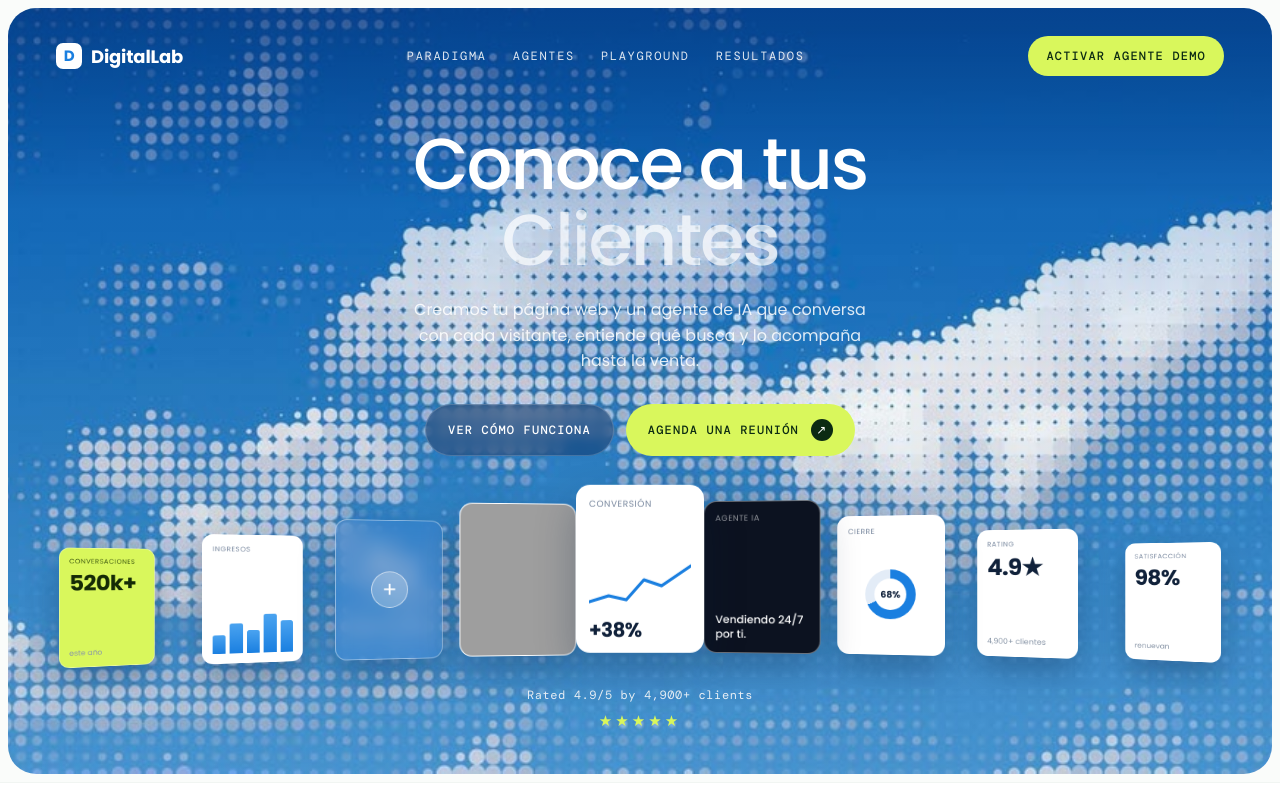
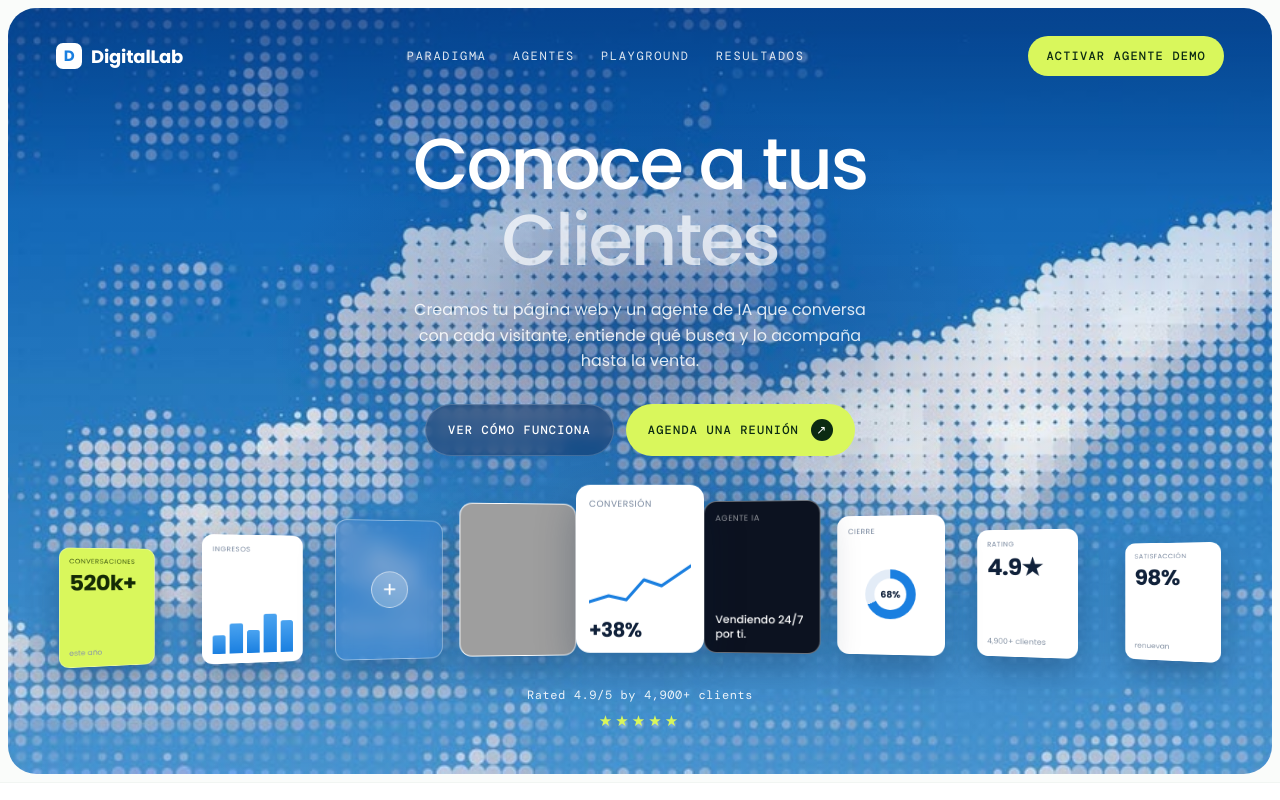
Before and after one commit to emmi-lili/inside-labs, a plain HTML site: page index.html in a window 1280 px wide. Shown: the top 800 px of the page. Drawn offline with nearby package versions, Linux system fonts and the light colour scheme; grey boxes are pictures that could not be loaded.

Commit message:
feat(hero): add radial halo behind headline and layer content above overlays

```diff
--- a/index.html
+++ b/index.html
@@ -93,6 +93,14 @@
     background-position: center top, center bottom, center;
     background-repeat: no-repeat;
   }
+  /* Halo suave detrás del titular para despegar el texto del fondo */
+  .hero-card::before {
+    content: ''; position: absolute; z-index: 0; left: 50%; top: 42%; transform: translate(-50%, -50%);
+    width: 860px; height: 540px; max-width: 120%;
+    background: radial-gradient(ellipse at center, rgba(10,46,110,.40) 0%, rgba(10,46,110,0) 62%);
+    pointer-events: none;
+  }
+  .hero-nav, .hero-center, .hero-carousel, .hero-rating { position: relative; z-index: 1; }
 
   /* --- Nav interna del hero --- */
   .hero-nav { width: 100%; max-width: 1200px; display: flex; align-items: center; justify-content: space-between; gap: 16px; padding: 6px 4px; z-index: 5; }
```
